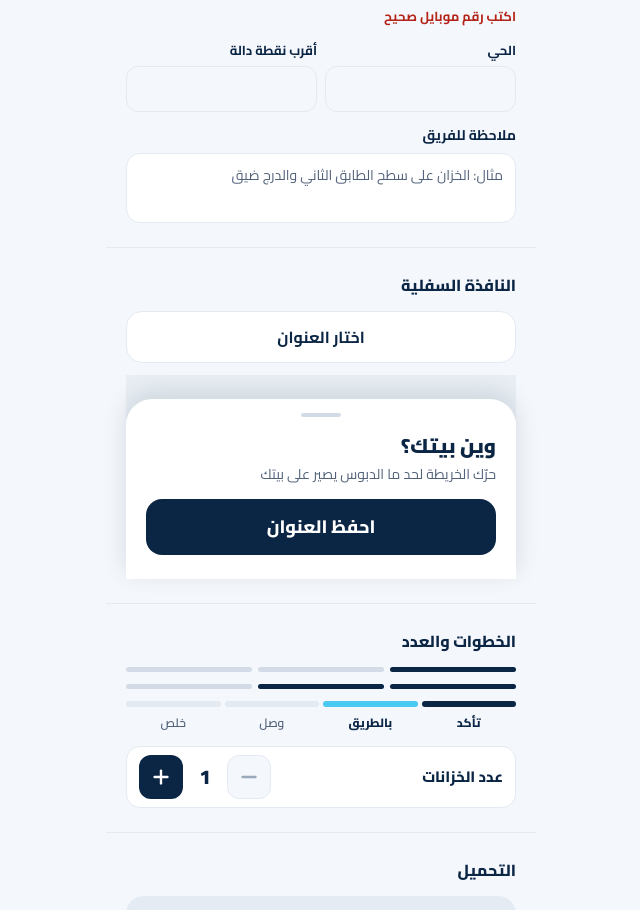
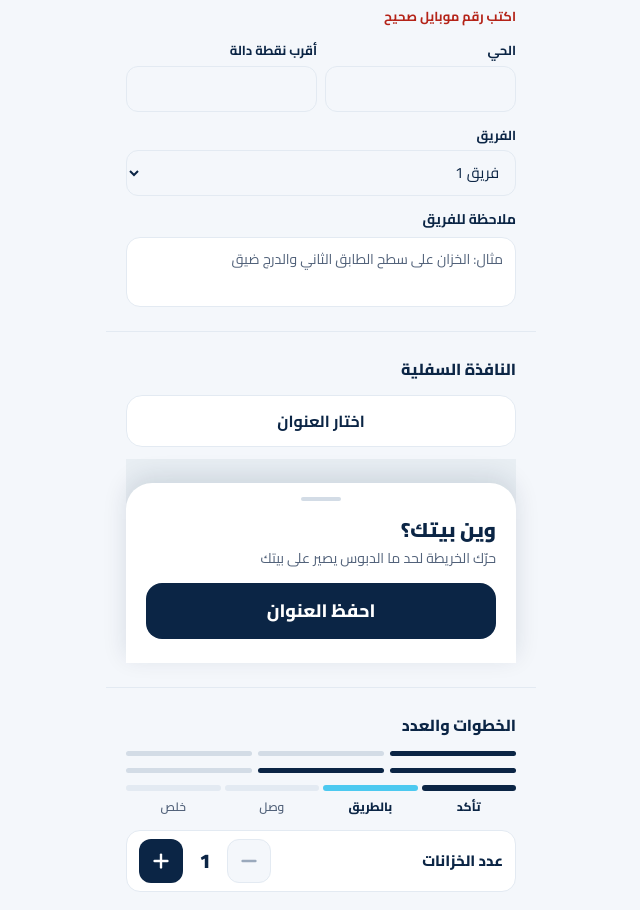
Before and after one commit to alghurabi0/zalal, a Next.js app: page /kit in a window 1280 px wide. Shown: the part 2220-3130 px from the top of the page, without its empty margins (319-959 px from the left). Built offline with nearby package versions, Linux system fonts and the light colour scheme.

Commit message:
Kit: show Select on /kit
Co-Authored-By: Claude Opus 5.5 <noreply@anthropic.com>
Claude-Session: https://claude.ai/code/session_018dpmem5oQSeX3N7gWA2fYx

```diff
--- a/messages/ar.json
+++ b/messages/ar.json
@@ -548,6 +548,9 @@
     "landmarkPlaceholder": "مثال: قرب جامع ... أو مدرسة ...",
     "note": "ملاحظة للفريق",
     "notePlaceholder": "مثال: الخزان على سطح الطابق الثاني والدرج ضيق",
+    "selectLabel": "الفريق",
+    "selectOne": "فريق 1",
+    "selectTwo": "فريق 2",
     "openSheet": "اختار العنوان",
     "sheetTitle": "وين بيتك؟",
     "sheetBody": "حرّك الخريطة لحد ما الدبوس يصير على بيتك",
--- a/src/app/kit/page.tsx
+++ b/src/app/kit/page.tsx
@@ -12,7 +12,7 @@ import { EmptyState } from "@/components/ui/empty-state";
 import { ErrorState } from "@/components/ui/error-state";
 import { Field } from "@/components/ui/field";
 import { IconButton } from "@/components/ui/icon-button";
-import { Input, Textarea } from "@/components/ui/input";
+import { Input, Select, Textarea } from "@/components/ui/input";
 import { SheetPanel } from "@/components/ui/sheet-panel";
 import { Skeleton, SkeletonGroup } from "@/components/ui/skeleton";
 import { StepProgress } from "@/components/ui/step-progress";
@@ -221,6 +221,14 @@ export default function KitPage() {
               {(control) => <Input {...control} variant="compact" disabled />}
             </Field>
           </div>
+          <Field label={t("selectLabel")} variant="compact">
+            {(control) => (
+              <Select {...control} variant="compact" defaultValue="1">
+                <option value="1">{t("selectOne")}</option>
+                <option value="2">{t("selectTwo")}</option>
+              </Select>
+            )}
+          </Field>
           <Field label={t("note")} className="gap-1.5">
             {(control) => <Textarea {...control} rows={2} placeholder={t("notePlaceholder")} />}
           </Field>
```
